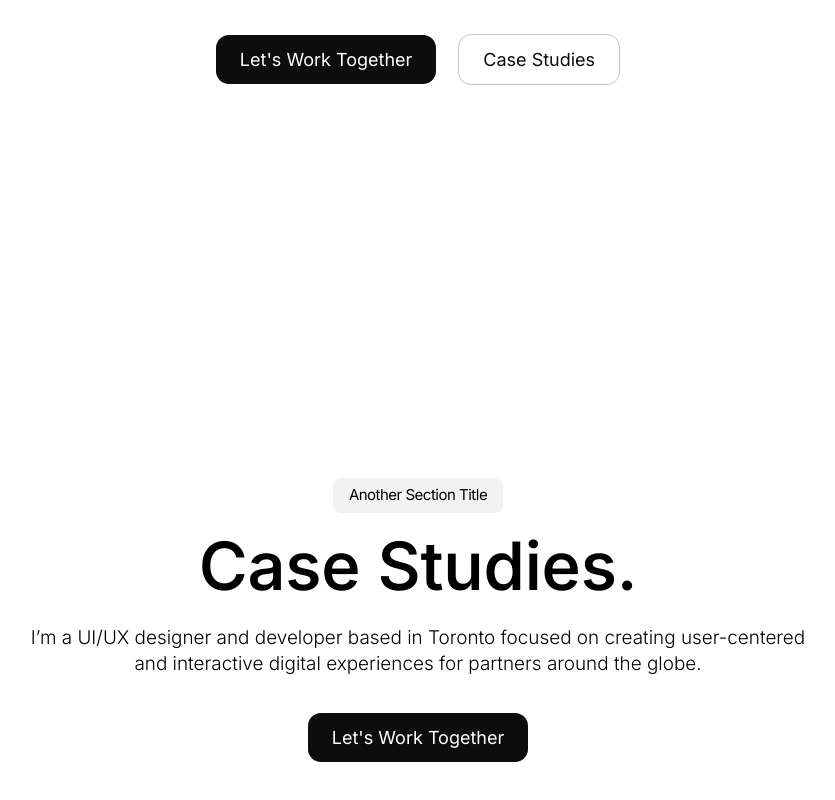
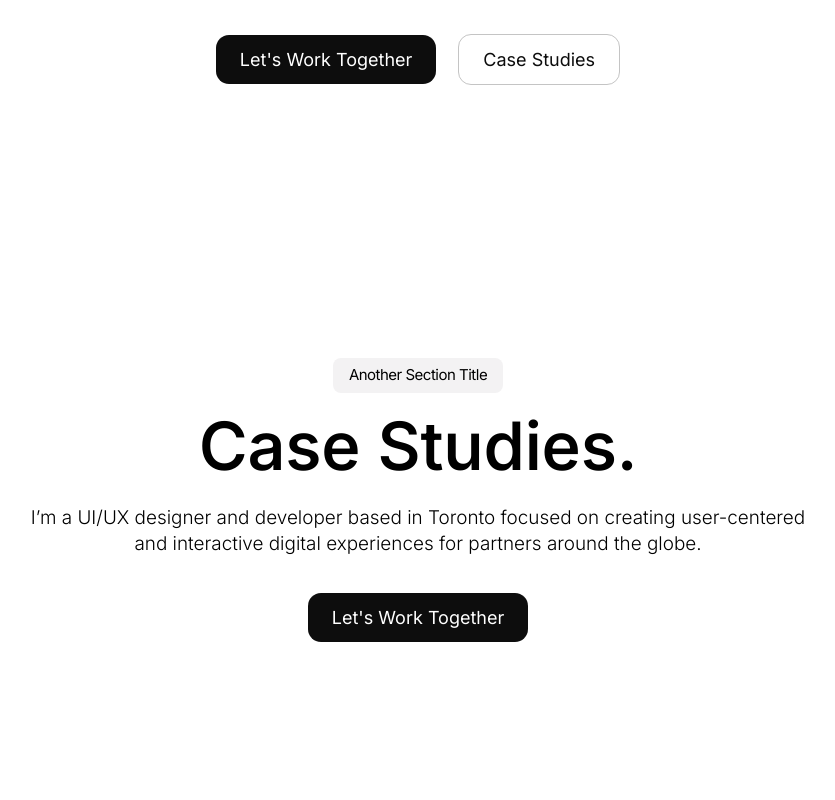
Before and after one commit to rmrosales/desn3036-dp1, a plain HTML site: page index.html in a window 1280 px wide. Shown: the part 466-1266 px from the top of the page, without its empty margins (222-1057 px from the left). Drawn offline with Linux system fonts and the light colour scheme.

```diff
--- a/index.html
+++ b/index.html
@@ -56,7 +56,7 @@
                 </div>
             </div>
         </section>
-        <section class="banner-wrapper" id="section2" style="padding-top: 120px;">
+        <section class="banner-wrapper" id="section2">
             <div class="banner-container">
                 <div class="banner-block">
                     <p class="highlight">Another Section Title</p>
```
